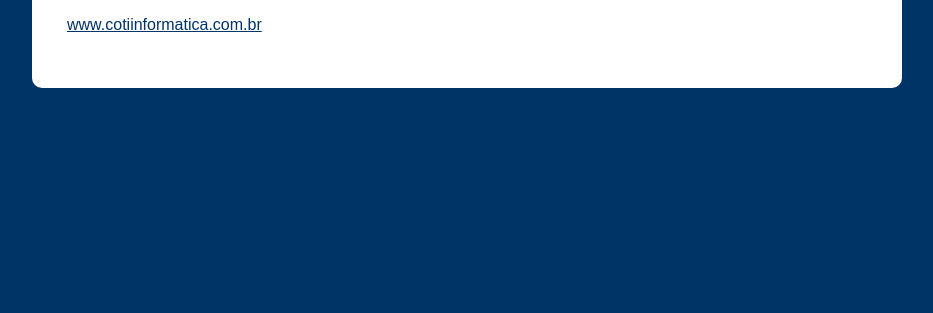
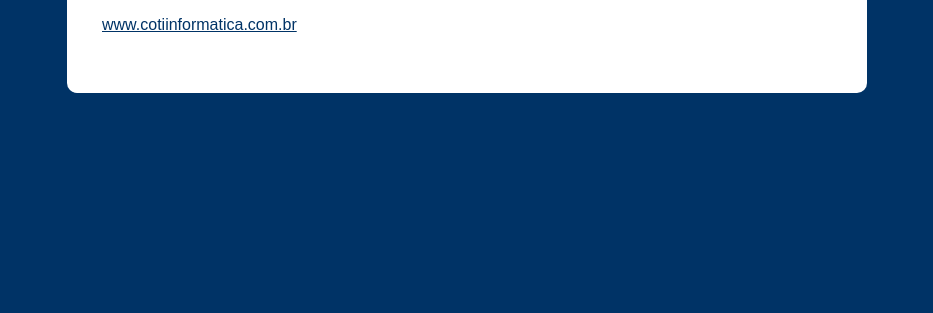
Before and after one commit to Snaymi/Card-Coti, a plain HTML site: page index.html in a window 1280 px wide. Shown: the part 503-816 px from the top of the page, without its empty margins (181-1114 px from the left). Drawn offline with Linux system fonts and the light colour scheme.

Commit message:
Update style.css

```diff
--- a/style.css
+++ b/style.css
@@ -8,6 +8,9 @@ body{
   align-items: center;
   font-family: 'Arial', sans-serif;
   overflow: hidden;
+}
+*{
+    box-sizing: border-box;
 }
 .card{
   width: 800px;
@@ -31,7 +34,7 @@ h1{
 }
 p{
   color:  #666666;
-  margin: 20px  0 ;
+  margin: 20px  0 25px 0 ;
   line-height: 1;
 }
 .link{
```
